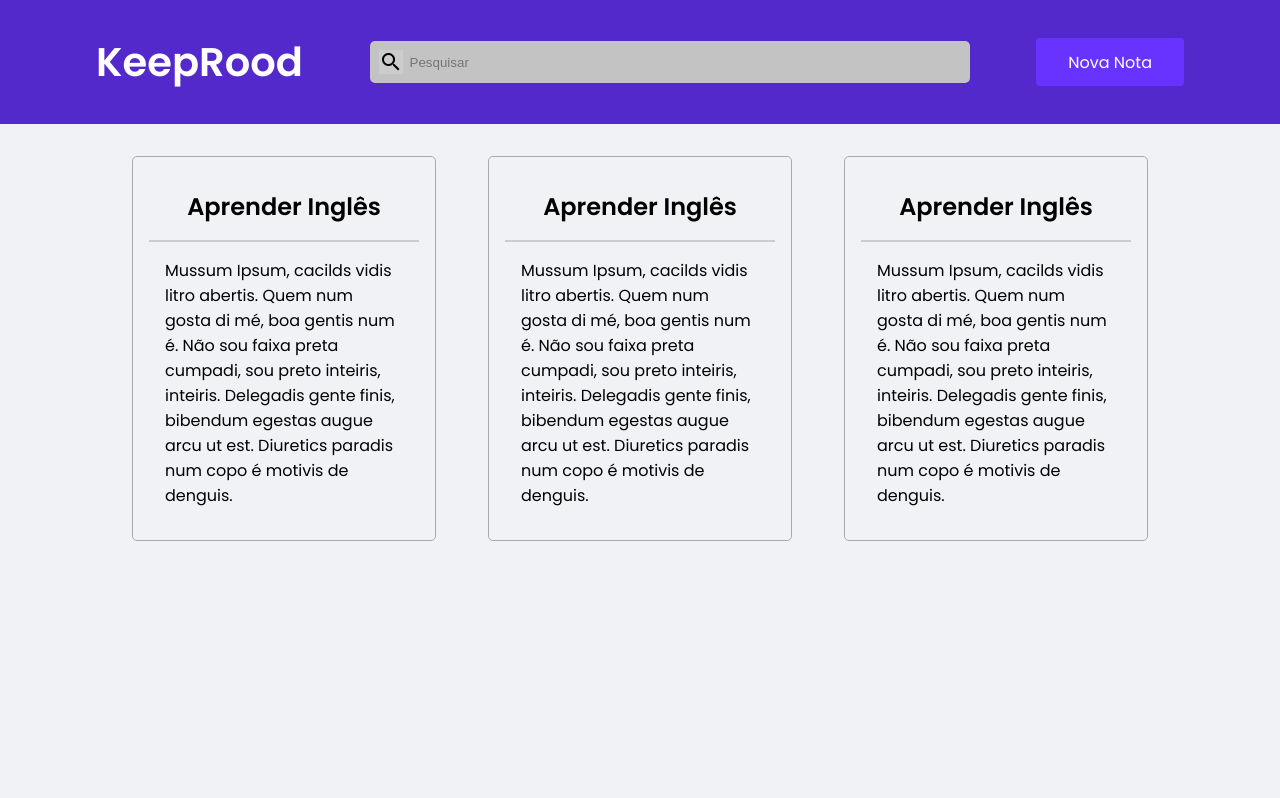
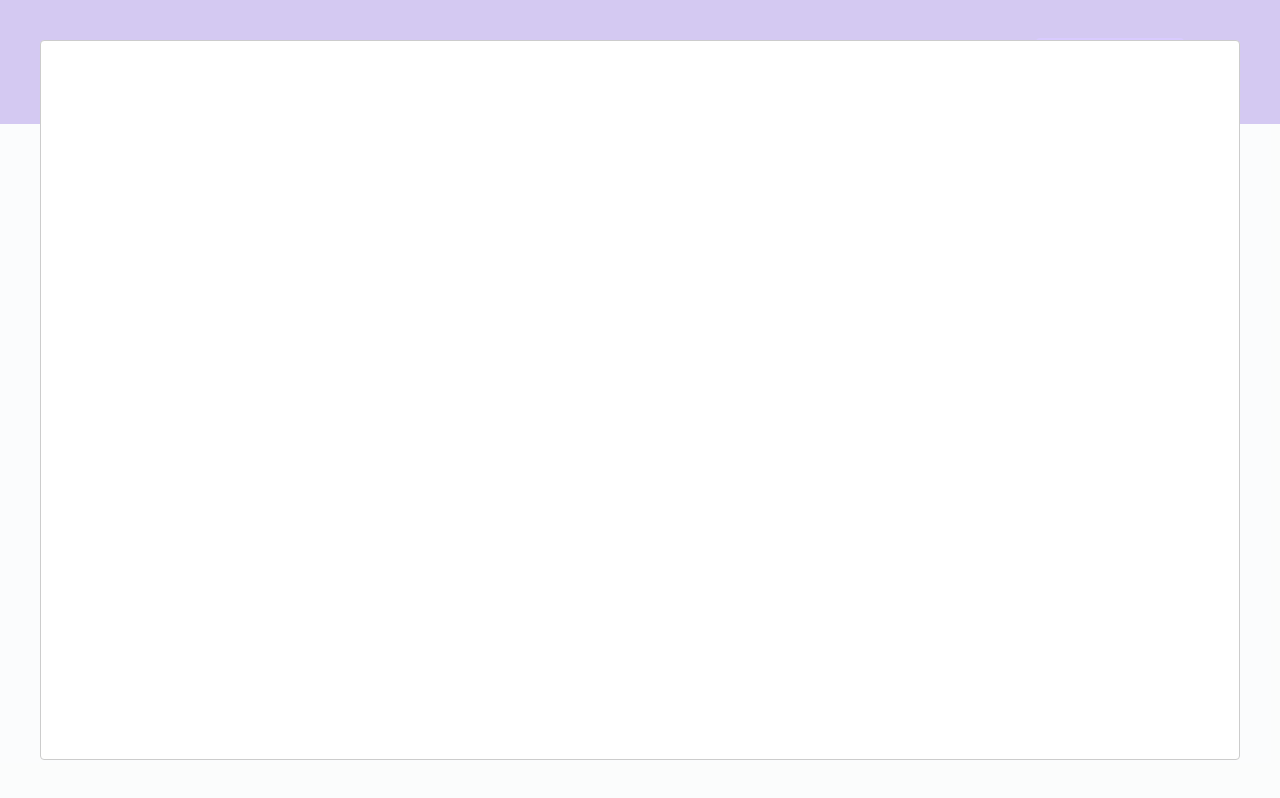
Before and after one commit to anderood/keeprood, a React (Create React App) app: page / in a window 1280 px wide. Both pictures are taken after a click on the button "Nova Nota". Built offline with nearby package versions, Linux system fonts and the light colour scheme.

Commit message:
Configurando o Modal

```diff
--- a/package.json
+++ b/package.json
@@ -12,6 +12,7 @@
     "@types/react-dom": "^18.0.0",
     "react": "^18.0.0",
     "react-dom": "^18.0.0",
+    "react-modal": "^3.14.4",
     "react-scripts": "5.0.1",
     "styled-components": "^5.3.5",
     "typescript": "^4.4.2",
@@ -42,6 +43,7 @@
     ]
   },
   "devDependencies": {
+    "@types/react-modal": "^3.13.1",
     "@types/styled-components": "^5.1.25"
   }
 }
--- a/src/components/Header/index.tsx
+++ b/src/components/Header/index.tsx
@@ -1,13 +1,28 @@
+import { useState } from 'react';
+import Modal from 'react-modal';
 import { Container, Content } from "./styles";
 
+
 export function Header(){
+
+    const [ modalIsOpen, setModalIsOpen ] = useState(false);
+
+    function handleModalIsOpen(){
+        setModalIsOpen(true);
+    }
+
+    function handleModalIsClose(){
+        setModalIsOpen(false);
+    }
+
     return(
         <Container>
             <Content>
                 <h1>KeepRood</h1>
                 <input type="search" name="" id="" placeholder="Pesquisar"/>
-                <button type="submit">Nova Nota</button>
+                <button type="submit" onClick={handleModalIsOpen} >Nova Nota</button>
             </Content>
+            <Modal isOpen={modalIsOpen} onRequestClose={handleModalIsClose} />
         </Container>
     );
 }
```
Also changed, not shown: 1 other file (tests, documents, lock files or other folders).
